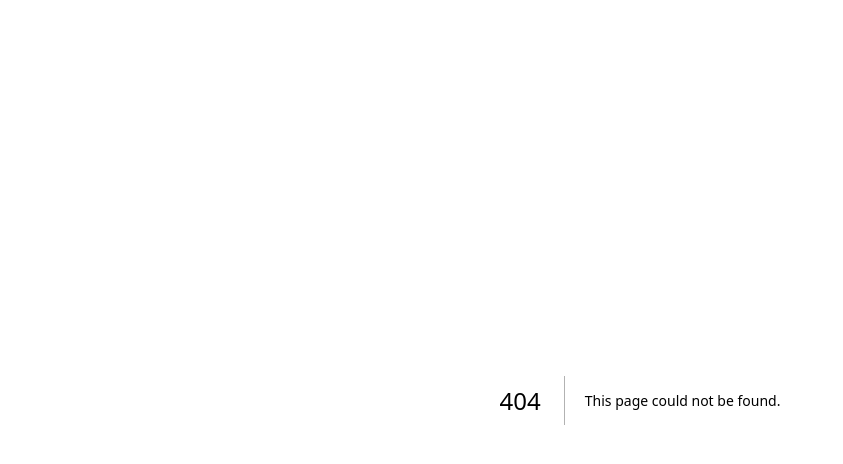
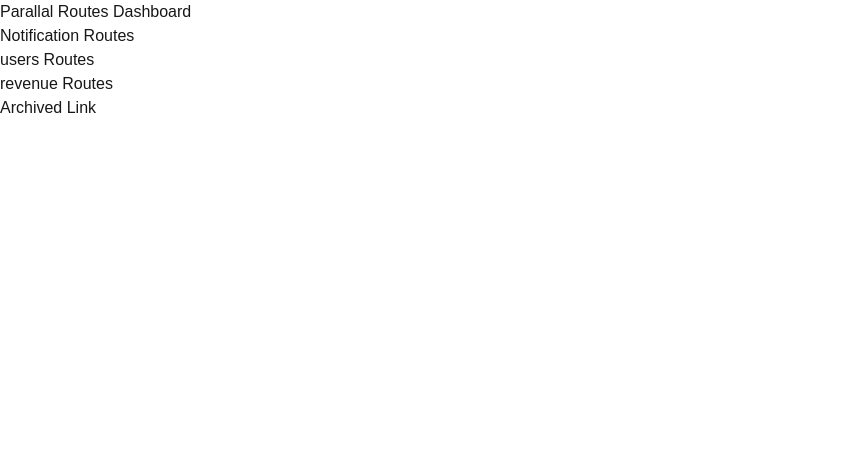
Before and after one commit to hunny345686/learning-next, a Next.js app: page /day7/dashboard in a window 1280 px wide. Before the commit this address had no page. Shown: the top 464 px of the page, without its empty margins (0-843 px from the left). Built offline with nearby package versions, Linux system fonts and the light colour scheme.

Commit message:
Learning - Learn about Parallal Routes how it works default.tsx Condition rendring of parallal routes

```diff
--- /dev/null
+++ b/app/day7/dashboard/@login/default.tsx
@@ -0,0 +1,11 @@
+const Login = () => {
+
+    return (
+        <div>
+            <h2>Login Routes Default</h2>
+        </div>
+    )
+
+}
+
+export default Login
--- /dev/null
+++ b/app/day7/dashboard/@login/page.tsx
@@ -0,0 +1,11 @@
+const Login = () => {
+
+    return (
+        <div>
+            <h2>Login Routes</h2>
+        </div>
+    )
+
+}
+
+export default Login
--- /dev/null
+++ b/app/day7/dashboard/@notification/archived/page.tsx
@@ -0,0 +1,17 @@
+import Link from "next/link"
+
+const Archived = () => {
+
+    return (
+        <div>
+            <h2>Archived Page</h2>
+
+            <div>
+                <Link href={"/day7/dashboard"}>Dashboard Link</Link>
+            </div>
+        </div>
+    )
+
+}
+
+export default Archived
--- /dev/null
+++ b/app/day7/dashboard/@notification/page.tsx
@@ -0,0 +1,17 @@
+import Link from "next/link"
+
+const Notification = () => {
+
+    return (
+        <div>
+            <h2>revenue Routes</h2>
+
+            <div>
+                <Link href={"/day7/dashboard/archived"}>Archived Link</Link>
+            </div>
+        </div>
+    )
+
+}
+
+export default Notification
--- /dev/null
+++ b/app/day7/dashboard/@revenue/default.tsx
@@ -0,0 +1,11 @@
+const UsersDefault = () => {
+
+    return (
+        <div>
+            <h2>users UsersDefault</h2>
+        </div>
+    )
+
+}
+
+export default UsersDefault
--- /dev/null
+++ b/app/day7/dashboard/@revenue/page.tsx
@@ -0,0 +1,11 @@
+const Revenue =  () => {
+
+    return (
+        <div>
+            <h2>Notification Routes</h2>
+        </div>
+    )
+
+}
+
+export default Revenue
--- /dev/null
+++ b/app/day7/dashboard/@users/default.tsx
@@ -0,0 +1,11 @@
+const UsersDefault = () => {
+
+    return (
+        <div>
+            <h2>users UsersDefault</h2>
+        </div>
+    )
+
+}
+
+export default UsersDefault
--- /dev/null
+++ b/app/day7/dashboard/@users/page.tsx
@@ -0,0 +1,11 @@
+const Users = () => {
+
+    return (
+        <div>
+            <h2>users Routes</h2>
+        </div>
+    )
+
+}
+
+export default Users
--- /dev/null
+++ b/app/day7/dashboard/default.tsx
@@ -0,0 +1,11 @@
+const DashboardDefaultPage = async () => {
+
+    return (
+        <div>
+            <h2>Parallal Routes DashboardDefaultPage</h2>
+        </div>
+    )
+
+}
+
+export default DashboardDefaultPage
--- /dev/null
+++ b/app/day7/dashboard/layout.tsx
@@ -0,0 +1,35 @@
+// import Notification from "./@notification/page";
+// import Revenue from "./@revenue/page";
+// import Users from "./@users/page";
+
+export default function Dashboard({ children, users, revenue, notification, login }: {
+    children: React.ReactNode,
+    users: React.ReactNode, revenue: React.ReactNode, notification: React.ReactNode,
+    login: React.ReactNode,
+}) {
+
+    const isLogin = true
+
+    return (
+        <>
+            {
+                !isLogin ? login :
+                    (
+                        <>
+                            <div>{children}</div>
+                            {/* <Notification />
+            <Revenue />
+            <Users /> */}
+                            <div>
+                                {revenue}
+                                {users}
+                                {notification}
+
+                            </div>
+                        </>
+                    )
+            }
+
+        </>
+    )
+}
--- /dev/null
+++ b/app/day7/dashboard/page.tsx
@@ -0,0 +1,11 @@
+const Dashboard = async () => {
+
+    return (
+        <div>
+            <h2>Parallal Routes Dashboard</h2>
+        </div>
+    )
+
+}
+
+export default Dashboard
--- /dev/null
+++ b/app/day7/page.tsx
@@ -0,0 +1,11 @@
+const Day7 = async () => {
+
+    return (
+        <div>
+            <h2>Parallal Routes</h2>
+        </div>
+    )
+
+}
+
+export default Day7
```
